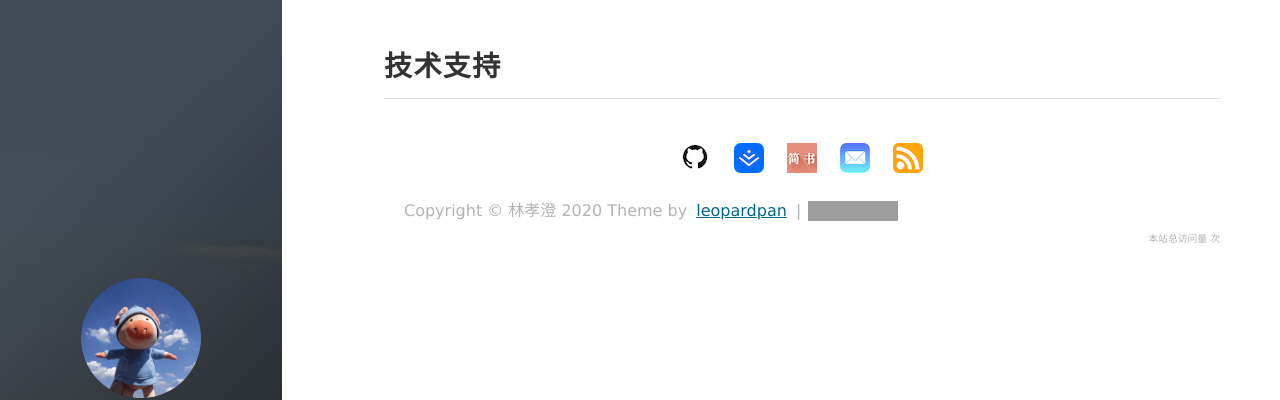
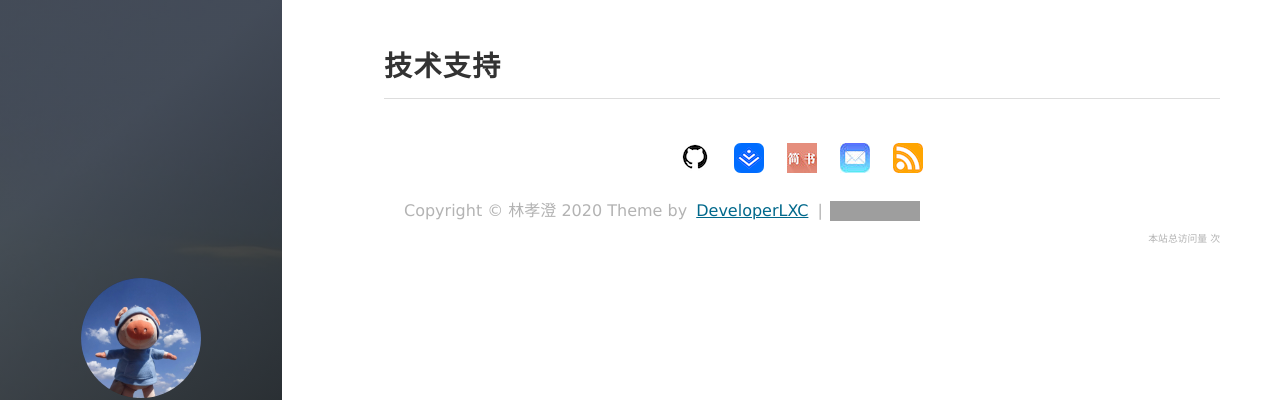
Before and after one commit to lxc455735702/lxc4557355702.github.io, a Jekyll site: the page built from support.md, in a window 1280 px wide. Shown: the top 400 px of the page. Built offline with Jekyll 4.4.1, drawn with Linux system fonts in a browser that asks for light colours; nearby versions of some CDN libraries; comment, search, counter and statistics services are not loaded; grey boxes are pictures that could not be loaded.

Commit message:
修改footer

```diff
--- a/_includes/footer.html
+++ b/_includes/footer.html
@@ -87,7 +87,7 @@
 
         <div class = "footer_div">
            <p class="copyright text-muted">
-            Copyright &copy; {{ site.title }} {{ site.time | date: '%Y' }} Theme by <a href="https://leopardpan.cn/">leopardpan</a> |
+            Copyright &copy; {{ site.title }} {{ site.time | date: '%Y' }} Theme by <a href="https://github.com/lxc455735702">DeveloperLXC</a> |
             <iframe
                 style="margin-left: 2px; margin-bottom:-5px;"
                 frameborder="0" scrolling="0" width="91px" height="20px"
```
